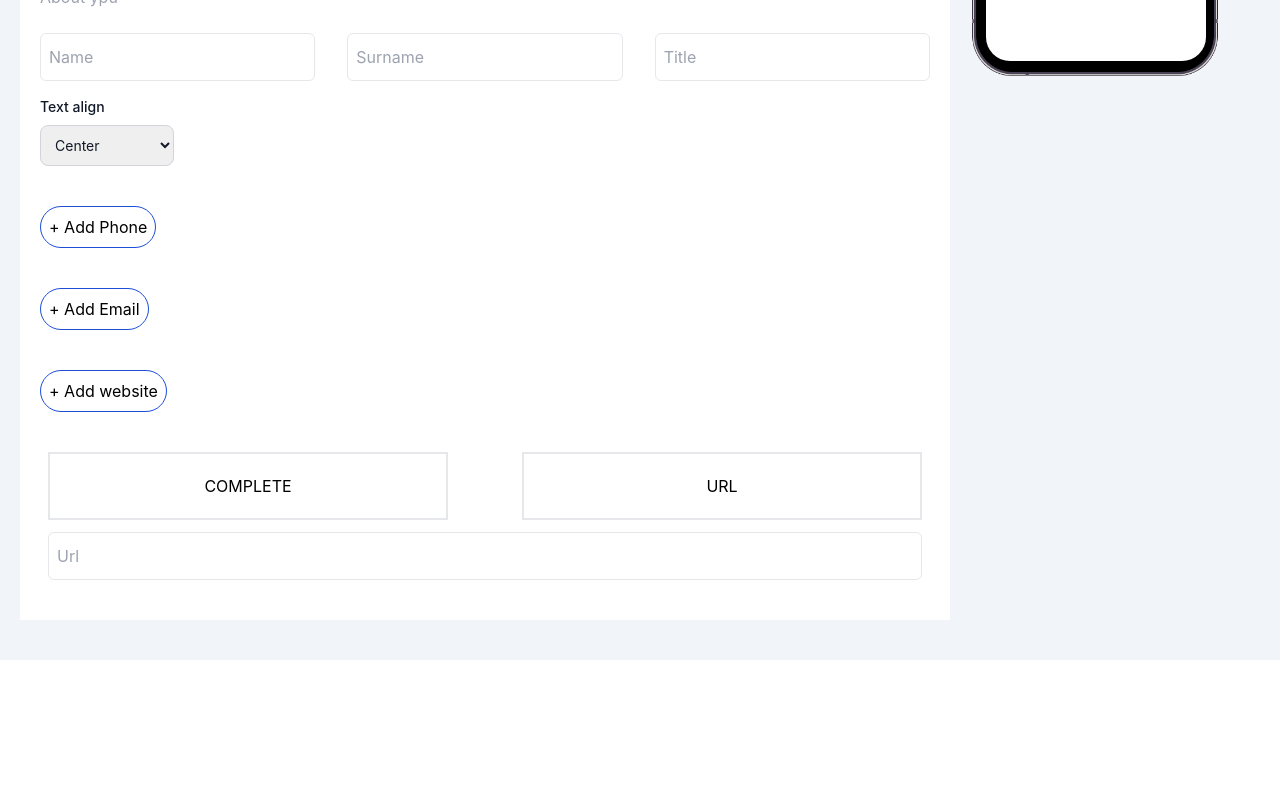
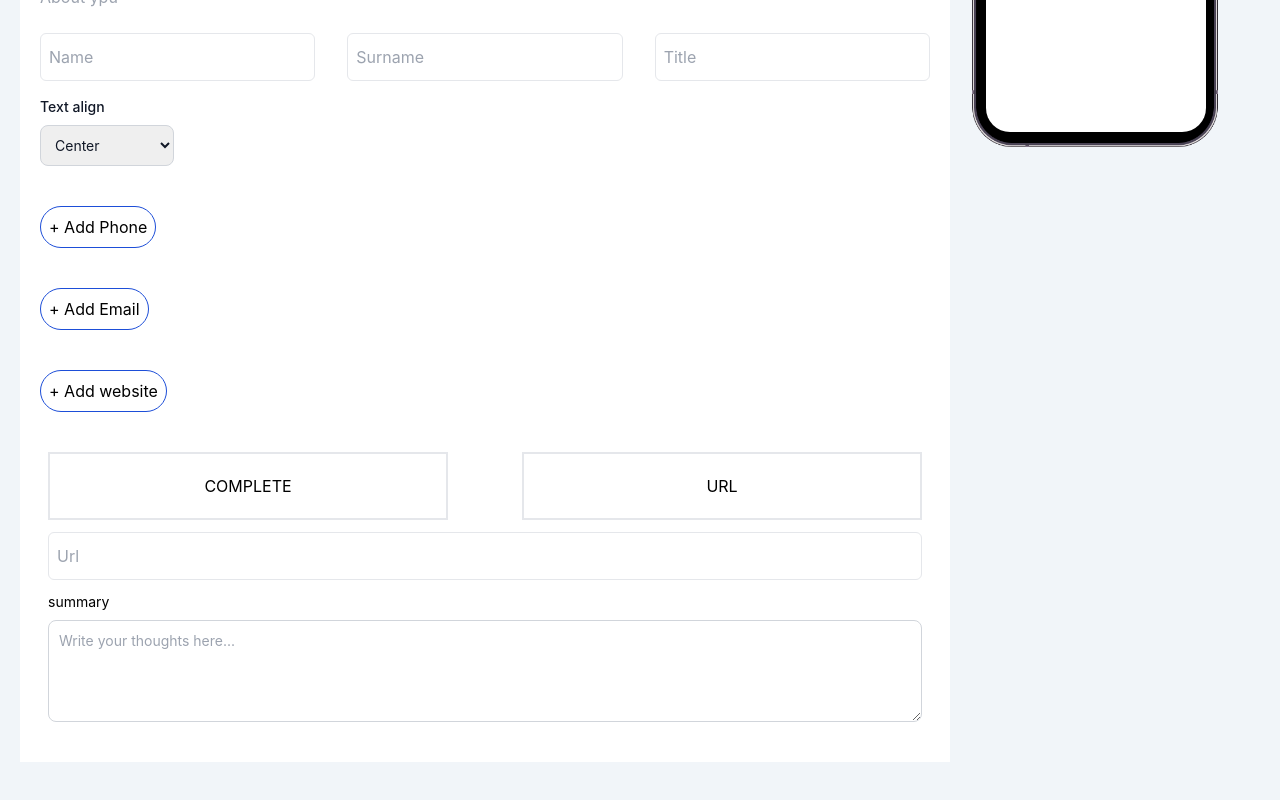
Before and after one commit to shohan-ch/qr-scanner, a React (Create React App) app: page / in a window 1280 px wide. Shown: the part 1011-1811 px from the top of the page. Before the commit the page ends 1671 px from the top, so only its background shows below. Built offline with nearby package versions, Linux system fonts and the light colour scheme.

Commit message:
location issue fix

```diff
--- /dev/null
+++ b/src/components/Forms/TextArea.jsx
@@ -0,0 +1,21 @@
+const TextArea = (props) => {
+  const { handleChange, label } = props;
+  return (
+    <>
+      <div className="px-2 mt-3">
+        <label for="message" class="block mb-2 text-sm ">
+          {label}
+        </label>
+        <textarea
+          onChange={handleChange}
+          id="message"
+          rows="4"
+          class="block p-2.5 w-full text-sm rounded-lg border border-gray-300"
+          placeholder="Write your thoughts here..."
+        ></textarea>
+      </div>
+    </>
+  );
+};
+
+export default TextArea;
--- a/src/components/Vcard/VcardInformation.jsx
+++ b/src/components/Vcard/VcardInformation.jsx
@@ -1,6 +1,7 @@
 import { useFormField, useFormFieldDispatch } from "../Context/FormDataContext";
 import InputField from "../Forms/InputField";
 import SelectField from "../Forms/SelectField";
+import TextArea from "../Forms/TextArea";
 import LocationInputContainer from "../Location/LocationInputContainer";
 import MultipleInputField from "../Utils/MultipleInputField";
 import TelephoneAddView from "../Utils/TelephoneAddView";
@@ -71,6 +72,10 @@ const VcardInformation = () => {
 
         {/* LocationInput */}
         <LocationInputContainer />
+        <TextArea
+          label="summary"
+          handleChange={(e) => console.log(e.target.value)}
+        />
       </div>
     </>
   );
```
